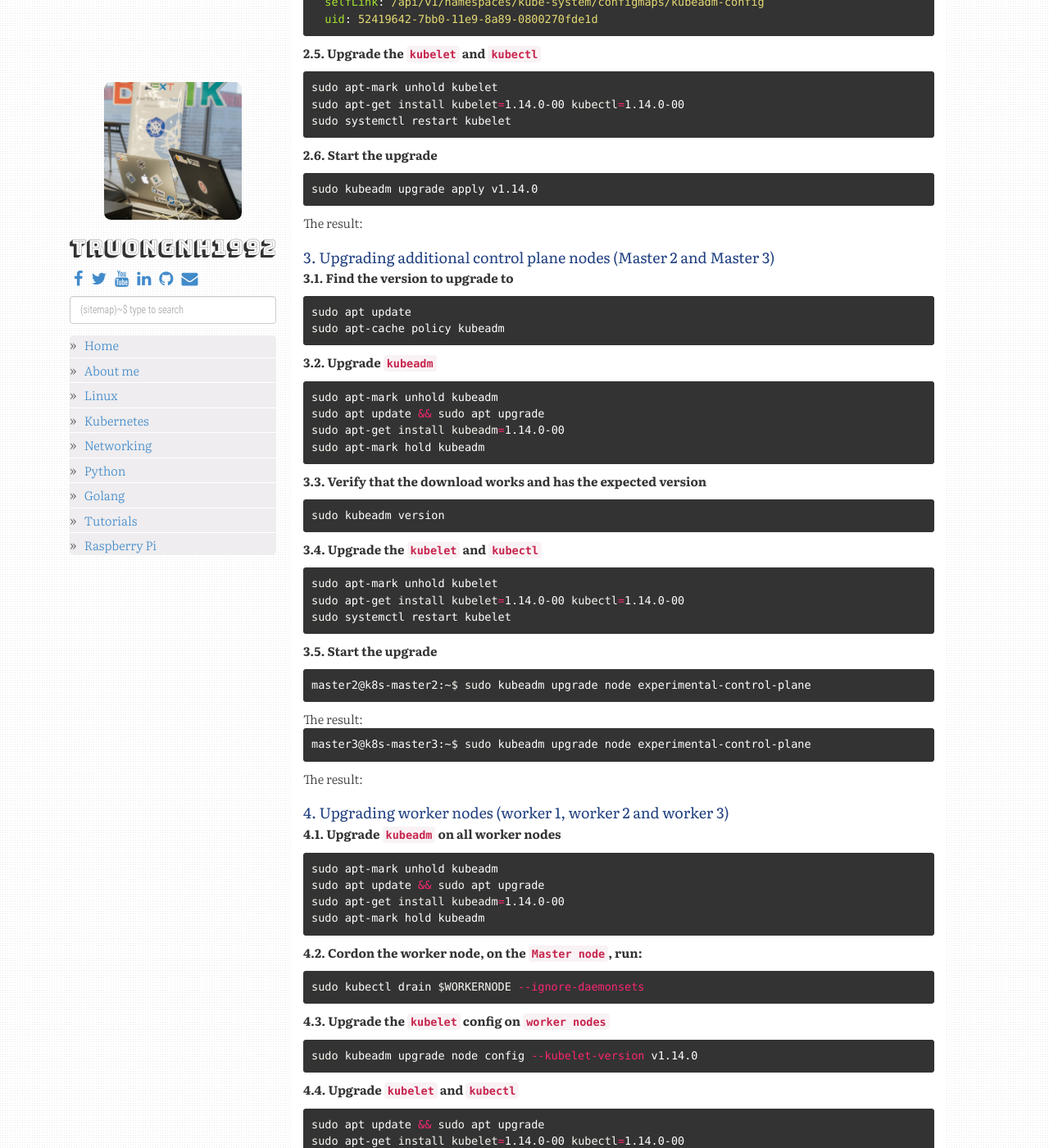
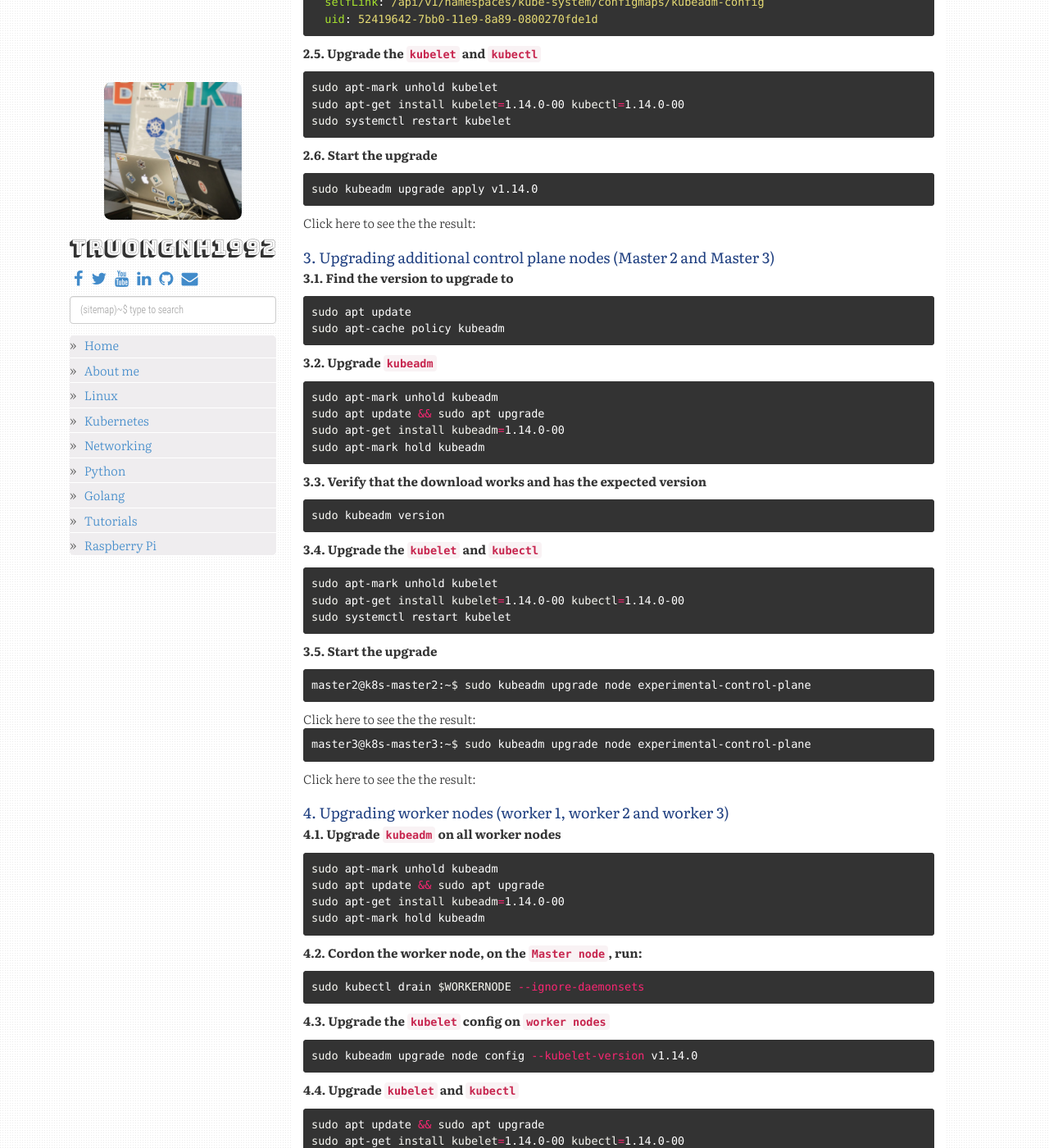
Before and after one commit to truongnh1992/truongnh1992.github.io, a Jekyll site: the page built from _posts/2019-07-02-upgrading-k8s-ha-cluster.md, in a window 1280 px wide and 1400 px high, scrolled down 3002 px. Shown: the whole window at 82% size. Built offline with Jekyll 4.4.1, drawn with Linux system fonts in a browser that asks for light colours; nearby versions of some CDN libraries; some web fonts are replaced; comment, search, counter and statistics services are not loaded; some of the changed text lies outside the part shown.

Commit message:
Update 2019-07-02-upgrading-k8s-ha-cluster.md

````diff
--- a/_posts/2019-07-02-upgrading-k8s-ha-cluster.md
+++ b/_posts/2019-07-02-upgrading-k8s-ha-cluster.md
@@ -154,9 +154,7 @@
 ```
 
 <details>
-  <summary>The result:</summary>
-
-```console
+  <summary>Click here to see the the result:</summary>
 
 [preflight] Running pre-flight checks.
 [upgrade] Making sure the cluster is healthy:
@@ -230,7 +228,7 @@
 [upgrade/successful] SUCCESS! Your cluster was upgraded to "v1.14.0". Enjoy!
 
 [upgrade/kubelet] Now that your control plane is upgraded, please proceed with upgrading your kubelets if you haven't already done so.
-```
+
 </details>
 
 <a name="-upgrading-additional-control-plane-nodes"><a/>
@@ -272,9 +270,7 @@
 master2@k8s-master2:~$ sudo kubeadm upgrade node experimental-control-plane
 ```
 <details>
-  <summary>The result:</summary>
-
-```console
+  <summary>Click here to see the the result:</summary>
 
 [upgrade] Reading configuration from the cluster...
 [upgrade] FYI: You can look at this config file with 'kubectl -n kube-system get cm kubeadm-config -oyaml'
@@ -315,16 +311,15 @@
 [apiclient] Found 3 Pods for label selector component=kube-scheduler
 [upgrade/staticpods] Component "kube-scheduler" upgraded successfully!
 [upgrade] The control plane instance for this node was successfully updated!
-```
+
 </details>
+
 
 ```sh
 master3@k8s-master3:~$ sudo kubeadm upgrade node experimental-control-plane
 ```
 <details>
-  <summary>The result:</summary>
-
-```console
+  <summary>Click here to see the the result:</summary>
 
 [upgrade] Reading configuration from the cluster...
 [upgrade] FYI: You can look at this config file with 'kubectl -n kube-system get cm kubeadm-config -oyaml'
@@ -356,7 +351,7 @@
 [apiclient] Found 3 Pods for label selector component=kube-scheduler
 [upgrade/staticpods] Component "kube-scheduler" upgraded successfully!
 [upgrade] The control plane instance for this node was successfully updated!
-```
+
 </details>
 
 <a name="-upgrading-worker-nodes"><a/>
````
